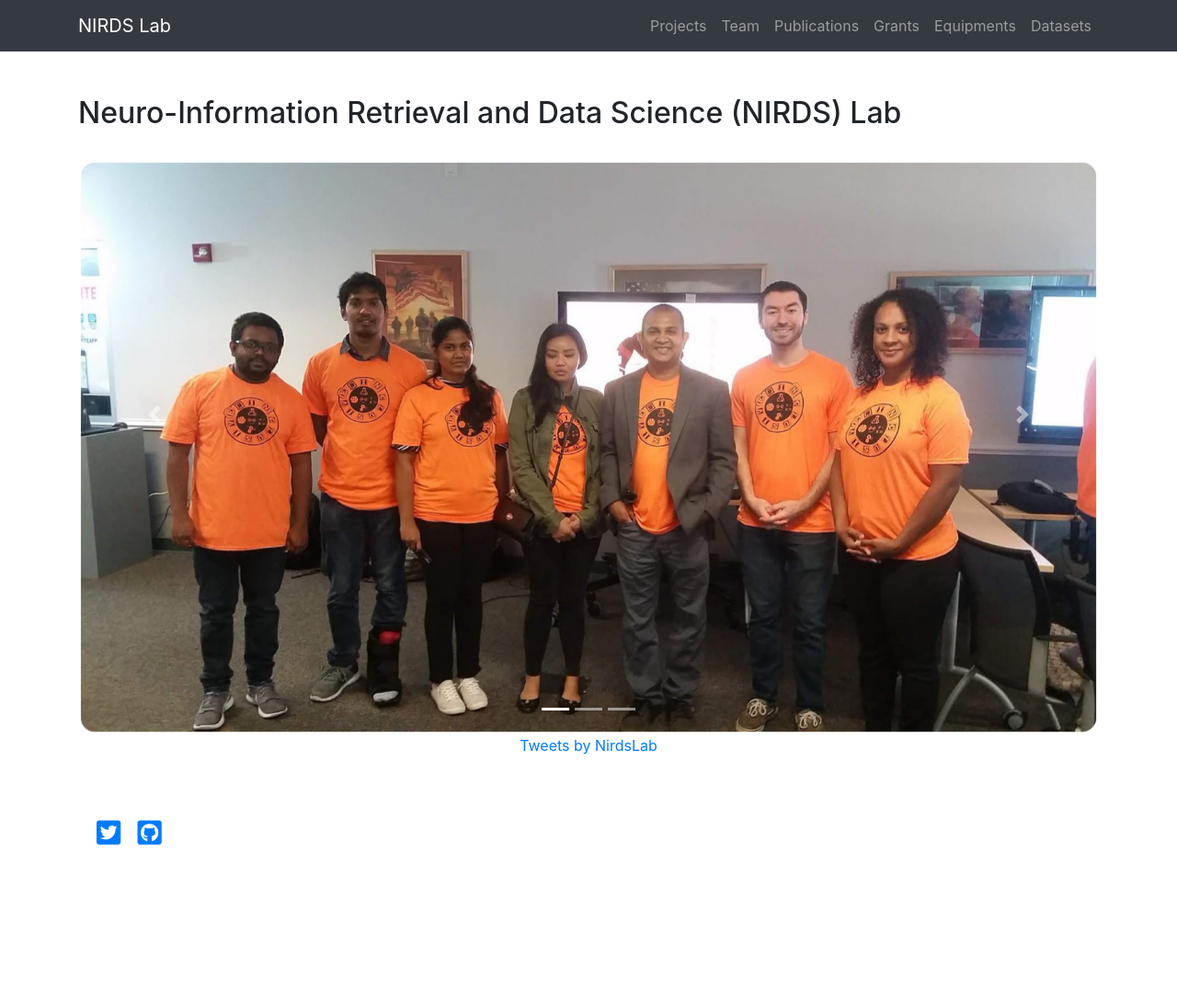
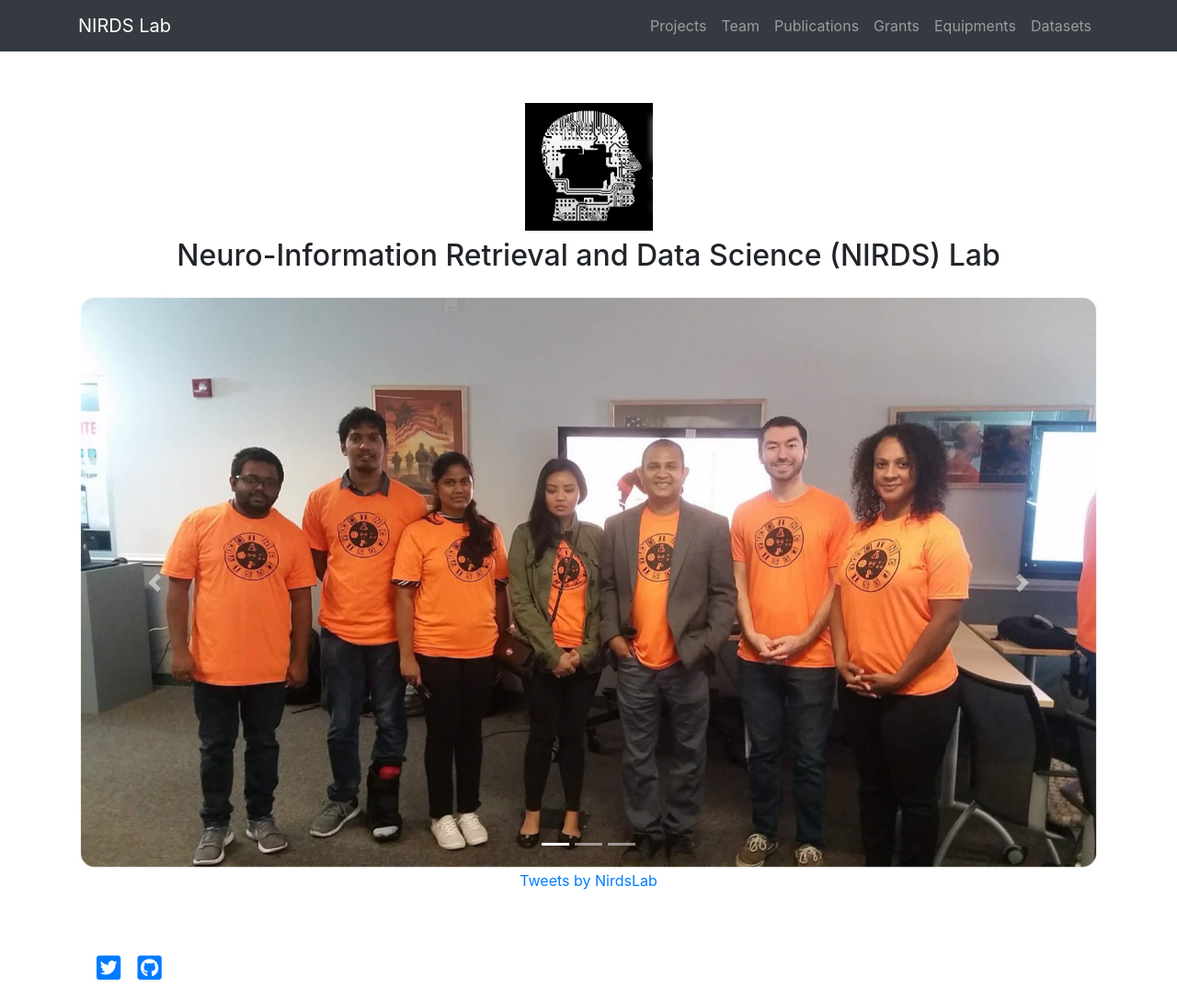
Before and after one commit to nirdslab/nirdslab.github.io, a Jekyll site: the page built from index.md, in a window 1280 px wide. Shown: the whole page at 92% size. Built offline with Jekyll 4.4.1, drawn with Linux system fonts in a browser that asks for light colours; nearby versions of some CDN libraries; comment, search, counter and statistics services are not loaded; before the commit the page ends 941 px from its top, so only the background shows below that.

Commit message:
update page title and logo

```diff
--- a/index.md
+++ b/index.md
@@ -2,6 +2,17 @@
 layout: default
 title: 'Welcome'
 ---
+
+<div class="container mb-3">
+<div class="row">
+  <div class="col-3 col-md-2 offset-md-5 d-flex" style="align-items: center;">
+    <img style="width: 100%; padding: 0.5em;" src="{{ site.baseurl }}/assets/img/logo.png">
+  </div>
+  <div class="col-9 col-md-12 text-md-center py-auto">
+    <h2>Neuro-Information Retrieval and Data Science (NIRDS) Lab</h2>
+  </div>
+</div>
+</div>
 
 <!-- Carousel -->
 <div id="main-carousel" class="carousel slide" data-ride="carousel">
@@ -10,7 +21,6 @@ title: 'Welcome'
     <li data-target="#main-carousel" data-slide-to="1"></li>
     <li data-target="#main-carousel" data-slide-to="2"></li>
   </ol>
-  <h2 style="margin-bottom: 1em;">Neuro-Information Retrieval and Data Science (NIRDS) Lab</h2>
   <div class="carousel-inner">
     <div class="carousel-item active">
       <img class="d-block w-100" src="{{ site.baseurl }}/assets/img/carousel/image-1.jpg" alt="Our Team">
```
Also changed, not shown: assets/img/logo.png (added).
